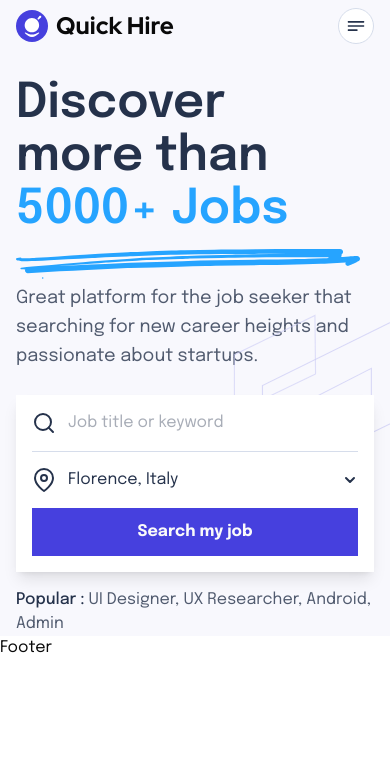
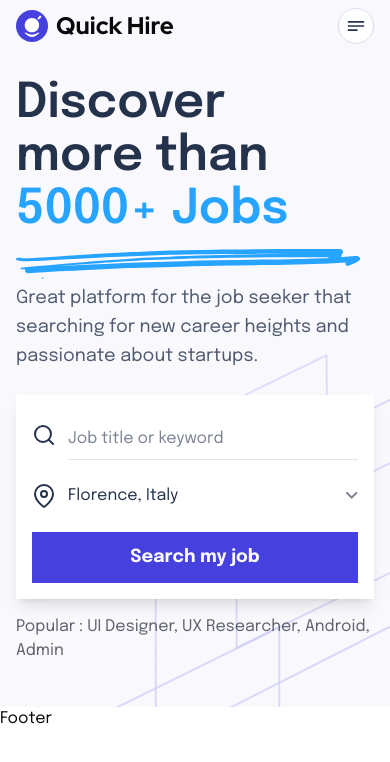
Before and after one commit to EtherSphere01/quickhire-client, a Next.js app: page / in a window 390 px wide. Shown: the top 762 px of the page. Built offline with nearby package versions, Linux system fonts and the light colour scheme; a web font is replaced by a local one.

Commit message:
feat: update layout and HeroSection with responsive design, add SearchBox component and new icons

```diff
--- /dev/null
+++ b/src/app/(public)/job/[id]/page.tsx
@@ -0,0 +1,7 @@
+import React from 'react'
+
+export default function page() {
+  return (
+    <div>page</div>
+  )
+}
--- a/src/app/(public)/layout.tsx
+++ b/src/app/(public)/layout.tsx
@@ -24,13 +24,13 @@ export default function layout({ children }: { children: React.ReactNode }) {
                 </div>
 
                 {/* Pattern - Mobile */}
-                <div className="lg:hidden absolute top-75 -right-8 pointer-events-none z-0">
+                <div className="lg:hidden absolute top-70 -right-30 pointer-events-none z-0">
                     <Image
                         src="/images/pattern.svg"
                         alt="Pattern"
                         width={400}
                         height={500}
-                        className="w-70 h-auto"
+                        className="w-120 h-120"
                     />
                 </div>
             </div>
--- a/src/components/modules/LandingPage/HeroSection.tsx
+++ b/src/components/modules/LandingPage/HeroSection.tsx
@@ -26,7 +26,9 @@ export default function HeroSection() {
                         career heights and passionate about startups.
                     </p>
 
-                    <SearchBox />
+                    <div className="lg:absolute z-50">
+                        <SearchBox />
+                    </div>
                 </div>
 
                 <div className="hidden lg:block z-30">
--- a/src/components/modules/LandingPage/SearchBox.tsx
+++ b/src/components/modules/LandingPage/SearchBox.tsx
@@ -1,105 +1,42 @@
 import { Button } from "@/components/ui/button";
+import { DownArrowIcon } from "@/svg/LandingPage/DownArrowIcon";
+import { LocationIcon } from "@/svg/LandingPage/locationIcon";
+import { SearchIcon } from "@/svg/LandingPage/SearchIcon";
 import React from "react";
 
 export default function SearchBox() {
     return (
-        <div className="relative z-10 mt-6 lg:mt-7">
-            {/* Search Card */}
-            <div className="bg-white shadow-lg p-4 lg:py-4 lg:px-5 flex flex-col lg:flex-row lg:items-center gap-4 lg:gap-0">
-                {/* Job Title Input */}
+        <div className="relative z-10 mt-6 lg:mt-7 lg:min-w-[852px]">
+            <div className="bg-white shadow-lg p-4  flex flex-col lg:flex-row lg:items-center gap-4 lg:gap-0">
                 <div className="flex items-center gap-3 flex-1 lg:border-r lg:border-[#D6DDEB] lg:pr-5">
-                    <svg
-                        width="24"
-                        height="24"
-                        viewBox="0 0 24 24"
-                        fill="none"
-                        xmlns="http://www.w3.org/2000/svg"
-                        className="shrink-0"
-                    >
-                        <path
-                            d="M11 19C15.4183 19 19 15.4183 19 11C19 6.58172 15.4183 3 11 3C6.58172 3 3 6.58172 3 11C3 15.4183 6.58172 19 11 19Z"
-                            stroke="#25324B"
-                            strokeWidth="2"
-                            strokeLinecap="round"
-                            strokeLinejoin="round"
-                        />
-                        <path
-                            d="M21 21L16.65 16.65"
-                            stroke="#25324B"
-                            strokeWidth="2"
-                            strokeLinecap="round"
-                            strokeLinejoin="round"
-                        />
-                    </svg>
+                    <SearchIcon />
                     <input
                         type="text"
                         placeholder="Job title or keyword"
-                        className="w-full outline-none text-[16px] text-[#25324B] placeholder:text-[#A8ADB7] bg-transparent"
+                        className="w-full outline-none text-[16px] text-[#25324B] placeholder:text-[#7C8493] bg-transparent border-b pt-4 pb-2"
                     />
                 </div>
 
-                {/* Divider - mobile */}
-                <div className="border-t border-[#D6DDEB] lg:hidden" />
-
-                {/* Location Select */}
                 <div className="flex items-center gap-3 flex-1 lg:pl-5">
-                    <svg
-                        width="24"
-                        height="24"
-                        viewBox="0 0 24 24"
-                        fill="none"
-                        xmlns="http://www.w3.org/2000/svg"
-                        className="shrink-0"
-                    >
-                        <path
-                            d="M21 10C21 17 12 23 12 23C12 23 3 17 3 10C3 7.61305 3.94821 5.32387 5.63604 3.63604C7.32387 1.94821 9.61305 1 12 1C14.3869 1 16.6761 1.94821 18.364 3.63604C20.0518 5.32387 21 7.61305 21 10Z"
-                            stroke="#25324B"
-                            strokeWidth="2"
-                            strokeLinecap="round"
-                            strokeLinejoin="round"
-                        />
-                        <path
-                            d="M12 13C13.6569 13 15 11.6569 15 10C15 8.34315 13.6569 7 12 7C10.3431 7 9 8.34315 9 10C9 11.6569 10.3431 13 12 13Z"
-                            stroke="#25324B"
-                            strokeWidth="2"
-                            strokeLinecap="round"
-                            strokeLinejoin="round"
-                        />
-                    </svg>
-                    <div className="flex items-center justify-between w-full">
+                    <LocationIcon />
+                    <div className="flex items-center justify-between w-full lg:border-b pt-2 lg:pt-4 pb-2 ">
                         <span className="text-[16px] text-[#25324B]">
                             Florence, Italy
                         </span>
-                        <svg
-                            width="16"
-                            height="16"
-                            viewBox="0 0 16 16"
-                            fill="none"
-                            xmlns="http://www.w3.org/2000/svg"
-                            className="shrink-0"
-                        >
-                            <path
-                                d="M4 6L8 10L12 6"
-                                stroke="#25324B"
-                                strokeWidth="2"
-                                strokeLinecap="round"
-                                strokeLinejoin="round"
-                            />
-                        </svg>
+                        <DownArrowIcon />
                     </div>
                 </div>
 
                 {/* Search Button */}
                 <div className="lg:ml-5">
-                    <Button className="w-full lg:w-auto px-8 py-3 text-[16px] font-bold">
+                    <Button className="w-full lg:w-auto px-8 py-3 text-[18px] font-bold">
                         Search my job
                     </Button>
                 </div>
             </div>
 
-            {/* Popular Tags */}
-            <p className="mt-4 text-[16px] text-[#515B6F]">
-                <span className="font-medium text-[#25324B]">Popular : </span>
+            <p className="mt-4 text-[16px] text-[#202430]/70 pb-11 lg:pb-0">
+                <span>Popular : </span>
                 UI Designer, UX Researcher, Android, Admin
             </p>
         </div>
--- /dev/null
+++ b/src/svg/LandingPage/DownArrowIcon.tsx
@@ -0,0 +1,19 @@
+export const DownArrowIcon = () => {
+    return (
+        <svg
+            width="12"
+            height="7"
+            viewBox="0 0 12 7"
+            fill="none"
+            xmlns="http://www.w3.org/2000/svg"
+        >
+            <path
+                d="M10.3333 1L5.66667 5.66667L1 1"
+                stroke="#7C8493"
+                strokeWidth="2"
+                strokeLinecap="round"
+                strokeLinejoin="round"
+            />
+        </svg>
+    );
+};
--- /dev/null
+++ b/src/svg/LandingPage/SearchIcon.tsx
@@ -0,0 +1,27 @@
+export const SearchIcon = () => {
+    return (
+        <svg
+            width="24"
+            height="24"
+            viewBox="0 0 24 24"
+            fill="none"
+            xmlns="http://www.w3.org/2000/svg"
+            className="shrink-0"
+        >
+            <path
+                d="M11 19C15.4183 19 19 15.4183 19 11C19 6.58172 15.4183 3 11 3C6.58172 3 3 6.58172 3 11C3 15.4183 6.58172 19 11 19Z"
+                stroke="#25324B"
+                strokeWidth="2"
+                strokeLinecap="round"
+                strokeLinejoin="round"
+            />
+            <path
+                d="M21 21L16.65 16.65"
+                stroke="#25324B"
+                strokeWidth="2"
+                strokeLinecap="round"
+                strokeLinejoin="round"
+            />
+        </svg>
+    );
+};
--- /dev/null
+++ b/src/svg/LandingPage/locationIcon.tsx
@@ -0,0 +1,27 @@
+export const LocationIcon = () => {
+    return (
+        <svg
+            width="24"
+            height="24"
+            viewBox="0 0 24 24"
+            fill="none"
+            xmlns="http://www.w3.org/2000/svg"
+            className="shrink-0"
+        >
+            <path
+                d="M21 10C21 17 12 23 12 23C12 23 3 17 3 10C3 7.61305 3.94821 5.32387 5.63604 3.63604C7.32387 1.94821 9.61305 1 12 1C14.3869 1 16.6761 1.94821 18.364 3.63604C20.0518 5.32387 21 7.61305 21 10Z"
+                stroke="#25324B"
+                strokeWidth="2"
+                strokeLinecap="round"
+                strokeLinejoin="round"
+            />
+            <path
+                d="M12 13C13.6569 13 15 11.6569 15 10C15 8.34315 13.6569 7 12 7C10.3431 7 9 8.34315 9 10C9 11.6569 10.3431 13 12 13Z"
+                stroke="#25324B"
+                strokeWidth="2"
+                strokeLinecap="round"
+                strokeLinejoin="round"
+            />
+        </svg>
+    );
+};
```
